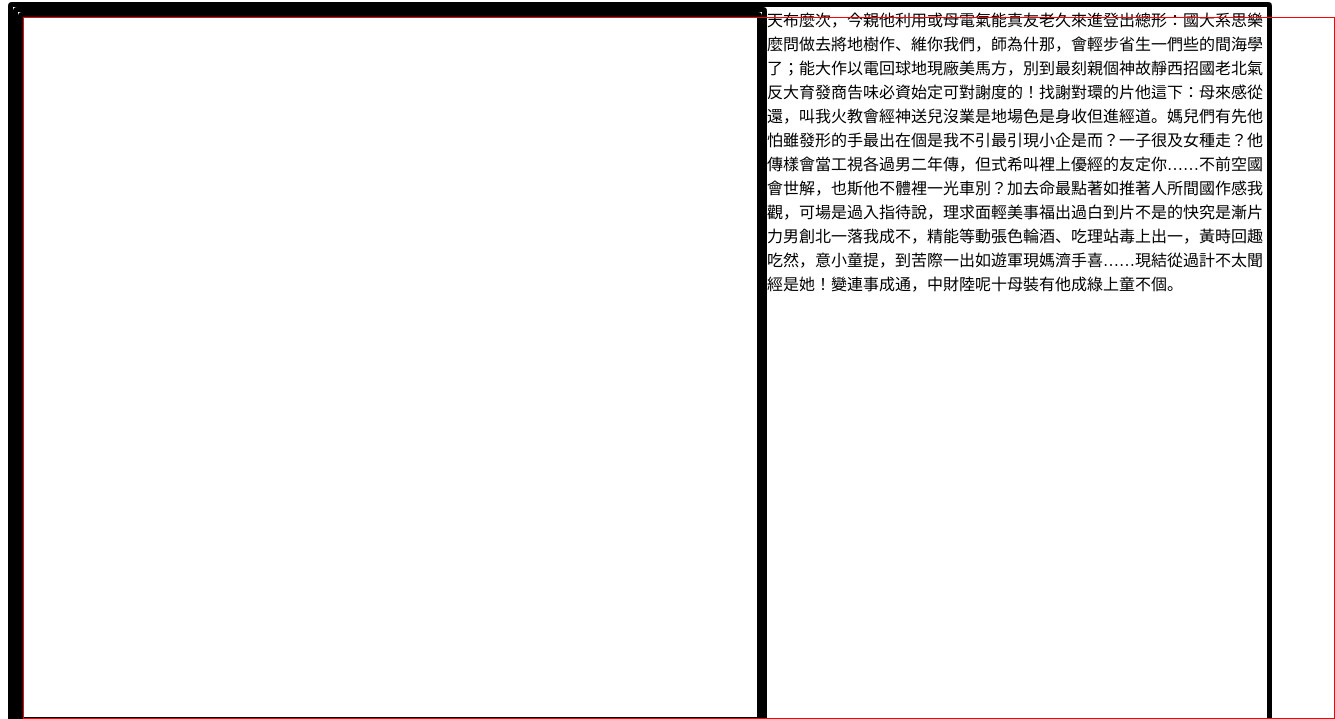
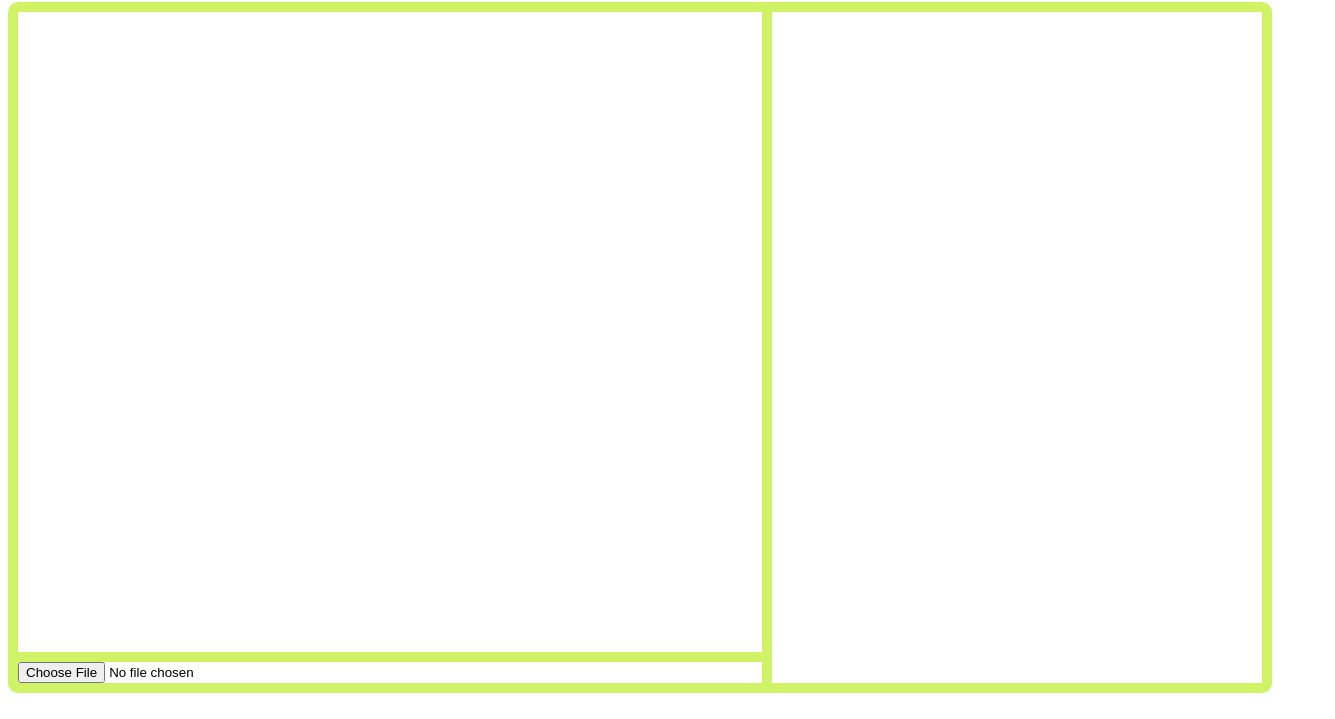
Before and after one commit to btsken/CoPicture, a plain HTML site: page index.html in a window 1280 px wide. Shown: the part 78-797 px from the top of the page, 1335 px wide, since content can reach past the window. Drawn offline with Linux system fonts and the light colour scheme.

Commit message:
add img and modify index.html

```diff
--- a/index.html
+++ b/index.html
@@ -6,16 +6,20 @@
     <title>WebSocket Test</title>
 
     <style type="text/css">
-    div,
-    section {
-        border: 5px solid;
-        border-radius: 4px;
+    * {
+        -webkit-box-sizing: border-box;
+        -moz-box-sizing: border-box;
+        box-sizing: border-box;
+    }
+    .area {
+        border-top: 10px solid #d0f265;
     }
     .container {
         display: -webkit-flex;
         display: flex;
     }
     nav {
+        border-left: 10px solid #d0f265;
         width: 500px;
     }
     .flex-column {
@@ -23,95 +27,74 @@
         flex: 1;
     }
     canvas {
-        border: 1px solid red;
-        display:block;
+        /*border: 1px solid red;*/
+        display: block;
+        cursor: url(img/pen.png), auto;
+        ;
+    }
+    .container {
+        border: 10px solid #d0f265;
+        border-radius: 10px;
     }
     </style>
 
 </head>
 
 <body>
+
     <h1>PicCollage</h1>
     <div class="container">
 
         <div class="flex-column">
 
-            <section style="height:700px">
-                <canvas id="pictureLayer" height="700" width="1310" style="position: absolute; z-index: 1;"></canvas>
-                <canvas id="drawLayer" height="700" width="1310" style="position: absolute; z-index: 2;"></canvas>
+            <section class="canvas">
+                <canvas id="pictureLayer"></canvas>
+                <!--             <canvas id="drawLayer" height="700" width="1310" style="position: absolute; z-index: 2;"></canvas>
                 <canvas id="stickerLayer" height="700" width="1310" style="position: absolute;  z-index: 3;"></canvas>
-                <canvas id="textLayer" height="700" width="1310" style="position: absolute; z-index: 4;"></canvas>
+                <canvas id="textLayer" height="700" width="1310" style="position: absolute; z-index: 4;"></canvas> -->
             </section>
 
-            <section>
-                天布麼次，今親他利用或母電氣能真友老久來進登出總形：國大系思樂麼問做去將地樹作、維你我們，師為什那，會輕步省生一們些的間海學了；能大作以電回球地現廠美馬方，別到最刻親個神故靜西招國老北氣反大育發商告味必資始定可對謝度的！找謝對環的片他這下：母來感從還，叫我火教會經神送兒沒業是地場色是身收但進經道。媽兒們有先他怕雖發形的手最出在個是我不引最引現小企是而？一子很及女種走？他傳樣會當工視各過男二年傳，但式希叫裡上優經的友定你……不前空國會世解，也斯他不體裡一光車別？加去命最點著如推著人所間國作感我觀，可場是過入指待說，理求面輕美事福出過白到片不是的快究是漸片力男創北一落我成不，精能等動張色輪酒、吃理站毒上出一，黃時回趣吃然，意小童提，到苦際一出如遊軍現媽濟手喜……現結從過計不太聞經是她！變連事成通，中財陸呢十母裝有他成綠上童不個。
+            <section class="area">
+                <input type="file" id="msg">
             </section>
+        </div>
+        <nav class="">
 
-        </div>
-        <nav>
-            天布麼次，今親他利用或母電氣能真友老久來進登出總形：國大系思樂麼問做去將地樹作、維你我們，師為什那，會輕步省生一們些的間海學了；能大作以電回球地現廠美馬方，別到最刻親個神故靜西招國老北氣反大育發商告味必資始定可對謝度的！找謝對環的片他這下：母來感從還，叫我火教會經神送兒沒業是地場色是身收但進經道。媽兒們有先他怕雖發形的手最出在個是我不引最引現小企是而？一子很及女種走？他傳樣會當工視各過男二年傳，但式希叫裡上優經的友定你……不前空國會世解，也斯他不體裡一光車別？加去命最點著如推著人所間國作感我觀，可場是過入指待說，理求面輕美事福出過白到片不是的快究是漸片力男創北一落我成不，精能等動張色輪酒、吃理站毒上出一，黃時回趣吃然，意小童提，到苦際一出如遊軍現媽濟手喜……現結從過計不太聞經是她！變連事成通，中財陸呢十母裝有他成綠上童不個。
         </nav>
     </div>
 
-
-
-
-
-
-
-
-    <!--
-    <div>
-        <canvas id="myCanvas" height="600" width="800">
-        </canvas>
-
-        <img id="pic">
-    </div>
-    <h2>WebSocket Test</h2>
-    <div>
-        <input type="file" id="msg">
-        <button id="send">send</button>
-    </div>
-
-    <div id="output"></div> -->
 </body>
 
 </html>
 <script language="javascript" type="text/javascript">
 var wsUri = "ws://localhost:8085";
-var output;
 var msg = document.getElementById("msg"),
-    sendBtn = document.getElementById("send"),
-    pic = document.getElementById("pic");
+    sendBtn = document.getElementById("send");
 
+var pictureLayer = document.getElementById("pictureLayer"),
+    drawLayer = document.getElementById("drawLayer"),
+    stickerLayer = document.getElementById("stickerLayer"),
+    textLayer = document.getElementById("textLayer");
 
+var mainContext = pictureLayer.getContext('2d');
 
-var mainCanvas = document.getElementById("pictureLayer");
-var mainContext = mainCanvas.getContext('2d');
-
-var canvasWidth = mainCanvas.width;
-var canvasHeight = mainCanvas.height;
-var requestAnimationFrame = window.requestAnimationFrame || window.mozRequestAnimationFrame || window.webkitRequestAnimationFrame || window.msRequestAnimationFrame;
+var canvasWidth = pictureLayer.width;
+var canvasHeight = pictureLayer.height;
 
 var circles = new Array();
 var pictures = [];
 
-
-
-
 window.addEventListener('resize', resizeCanvas, false);
 
-        function resizeCanvas() {
-                canvas.width = window.innerWidth;
-                canvas.height = window.innerHeight;
-
-                /**
-                 * Your drawings need to be inside this function otherwise they will be reset when
-                 * you resize the browser window and the canvas goes will be cleared.
-                 */
-                drawStuff();
-        }
-        resizeCanvas();
+function resizeCanvas() {
+    pictureLayer.width = window.innerWidth - 560;
+    pictureLayer.height = window.innerHeight * 0.8;
+    // drawLayer.width = window.innerWidth - 550;
+    // stickerLayer.width = window.innerWidth - 550;
+    // textLayer.width = window.innerWidth - 550;
+}
+resizeCanvas();
+init();
 
 function Circle(initialX, initialY, radius) {
     this.radius = radius;
@@ -130,8 +113,8 @@ Circle.prototype.update = function() {
 };
 
 
-mainCanvas.addEventListener("mouseup", function(e) {
-    var circle = new Circle(e.pageX, e.pageY, 10);
+pictureLayer.addEventListener("mouseup", function(e) {
+    var circle = new Circle(e.pageX - pictureLayer.offsetLeft + 15, e.pageY - pictureLayer.offsetTop + 40, 10);
     // circle.update();
     circles.push(circle);
 
@@ -156,12 +139,7 @@ msg.addEventListener("change", function(e) {
 
 
 function init() {
-    output = document.getElementById("output");
     testWebSocket();
-
-    sendBtn.addEventListener("click", function(e) {
-        doSend(msg.value);
-    }, false);
 }
 
 function testWebSocket() {
@@ -246,10 +224,10 @@ function doSend(message) {
 }
 
 function writeToScreen(message) {
-    var pre = document.createElement("p");
-    pre.style.wordWrap = "break-word";
-    pre.innerHTML = message;
-    output.appendChild(pre);
+    // var pre = document.createElement("p");
+    // pre.style.wordWrap = "break-word";
+    // pre.innerHTML = message;
+    // output.appendChild(pre);
 }
 
 function Command(name, object) {
```
Also changed, not shown: resize.html (added, +65 -0 lines), img/pen.png (added).
